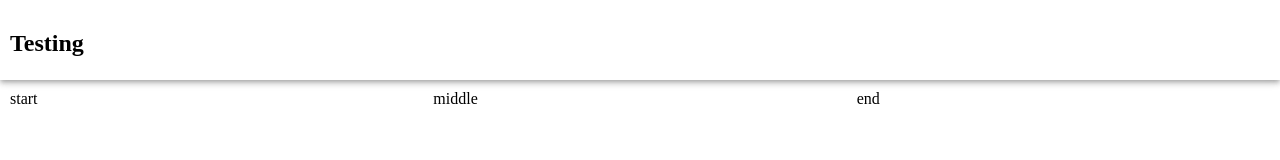
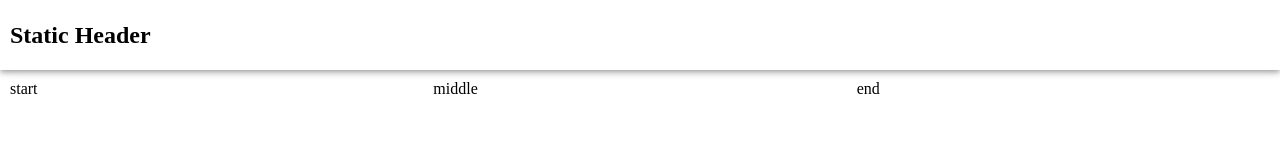
Before and after one commit to ianwesterfield/static-header, a plain HTML site: page index.html in a window 1280 px wide. Drawn offline with Linux system fonts and the light colour scheme.

Commit message:
Updated styling

```diff
--- a/index.css
+++ b/index.css
@@ -11,16 +11,20 @@ body {
     margin: 0;
 }
 
+h1, h2, h3, h4, h5 {
+  margin: 0;
+}
+
 section[wrapper] {
     display: grid;
-  grid-template-rows: 80px 1fr;
-  /* display: flex;
-  flex-direction: column; */
+    grid-template-rows: 70px 1fr;
     width: 100%;
     height: 100%;
 }
 
 header {
+    display: flex;
+    align-items: center;
     padding: 10px;
     box-shadow: 0 4px 5px 0 rgba(0, 0, 0, 0.14), 0 1px 10px 0 rgba(0, 0, 0, 0.12), 0 2px 4px -1px rgba(0, 0, 0, 0.2);
 }
@@ -32,7 +36,6 @@ main {
     grid-column-gap: 10px;
     overflow-y: auto;
     z-index: 1;
-
 }
 
 main .start,
--- a/index.html
+++ b/index.html
@@ -12,11 +12,55 @@
 <body>
   <section wrapper>
     <header>
-      <h2>Testing</h2>
+      <h2>Static Header</h2>
     </header>
     <main>
       <div class="start">
-        start <br>
+        start
+        <br>
+        <br>
+        <br>
+        <br>
+        <br>
+        <br>
+        <br>
+        <br>
+        <br>
+        <br>
+        <br>
+        <br>
+        <br>
+        <br>
+        <br>
+        <br>
+        <br>
+        <br>
+        <br>
+        <br>
+        <br>
+        <br>
+        <br>
+        <br>
+        <br>
+        <br>
+        <br>
+        <br>
+        <br>
+        <br>
+        <br>
+        <br>
+        <br>
+        <br>
+        <br>
+        <br>
+        <br>
+        <br>
+        <br>
+        <br>
+        <br>
+        <br>
+        <br>
+        <br>
         <br>
         <br>
         <br>
@@ -61,7 +105,51 @@
         <br>
       </div>
       <div class="middle">
-        middle <br>
+        middle
+        <br>
+        <br>
+        <br>
+        <br>
+        <br>
+        <br>
+        <br>
+        <br>
+        <br>
+        <br>
+        <br>
+        <br>
+        <br>
+        <br>
+        <br>
+        <br>
+        <br>
+        <br>
+        <br>
+        <br>
+        <br>
+        <br>
+        <br>
+        <br>
+        <br>
+        <br>
+        <br>
+        <br>
+        <br>
+        <br>
+        <br>
+        <br>
+        <br>
+        <br>
+        <br>
+        <br>
+        <br>
+        <br>
+        <br>
+        <br>
+        <br>
+        <br>
+        <br>
+        <br>
         <br>
         <br>
         <br>
@@ -106,7 +194,51 @@
         <br>
       </div>
       <div class="end">
-        end <br>
+        end
+        <br>
+        <br>
+        <br>
+        <br>
+        <br>
+        <br>
+        <br>
+        <br>
+        <br>
+        <br>
+        <br>
+        <br>
+        <br>
+        <br>
+        <br>
+        <br>
+        <br>
+        <br>
+        <br>
+        <br>
+        <br>
+        <br>
+        <br>
+        <br>
+        <br>
+        <br>
+        <br>
+        <br>
+        <br>
+        <br>
+        <br>
+        <br>
+        <br>
+        <br>
+        <br>
+        <br>
+        <br>
+        <br>
+        <br>
+        <br>
+        <br>
+        <br>
+        <br>
+        <br>
         <br>
         <br>
         <br>
```
Lines whose indentation alone changed are shown as unchanged.
